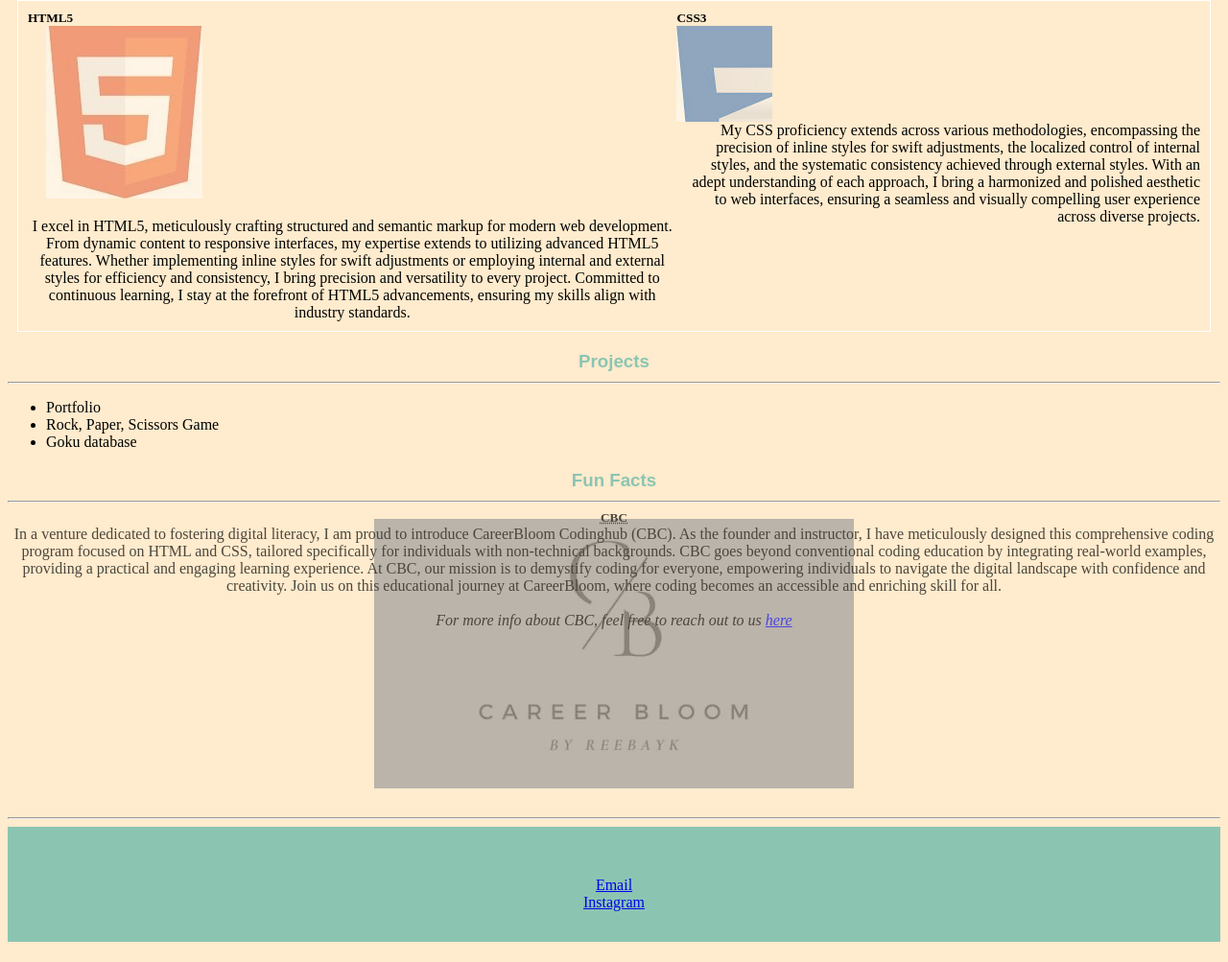
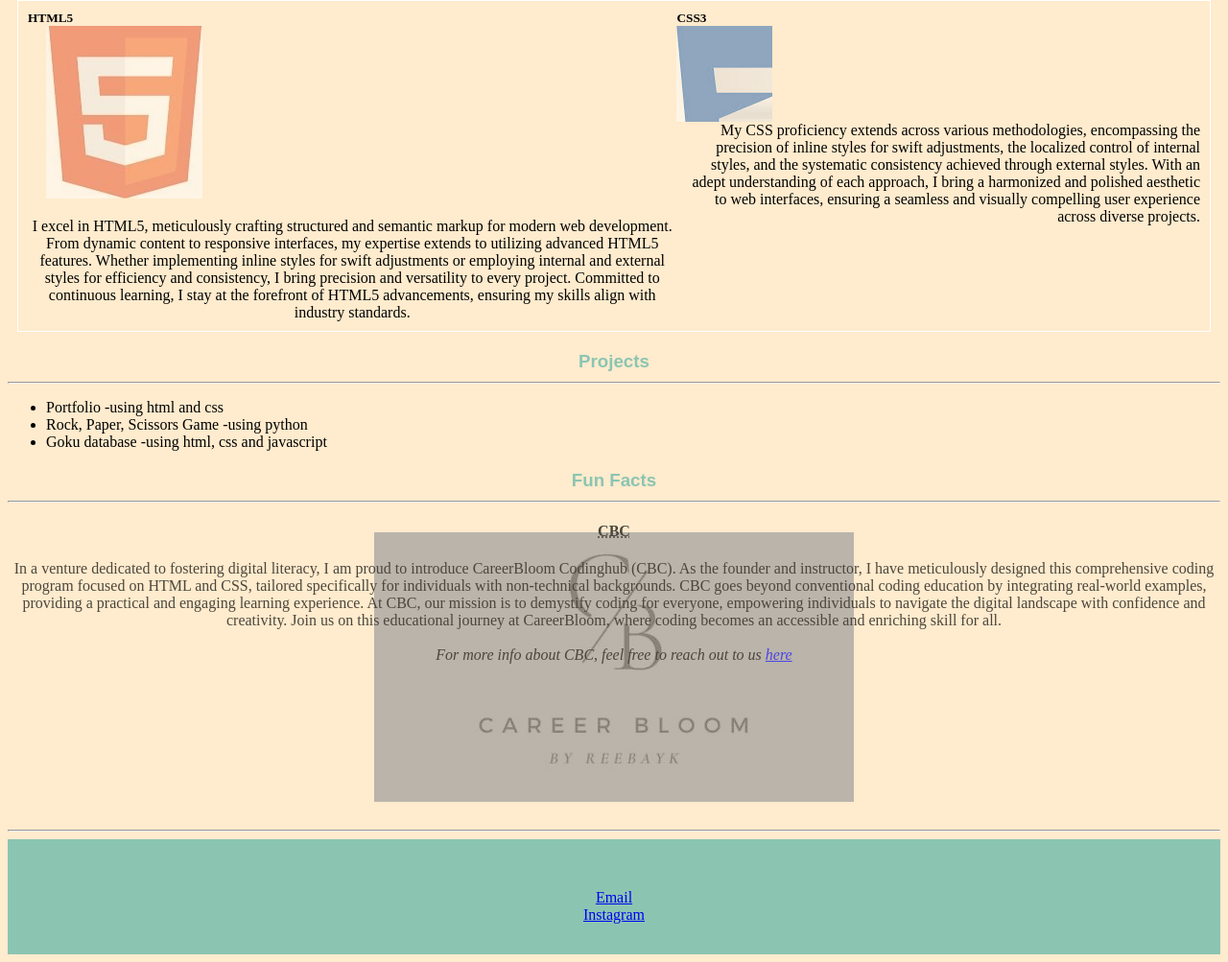
Before and after one commit to reebayk/my-static-portfolio, a plain HTML site: page index.html in a window 1280 px wide. Shown: the part 594-1597 px from the top of the page at 96% size. Drawn offline with Linux system fonts and the light colour scheme.

Commit message:
Update index.html

```diff
--- a/index.html
+++ b/index.html
@@ -70,9 +70,9 @@
         <div class="projects">
             <div>
                 <ul>
-                    <li>Portfolio</li>
-                    <li>Rock, Paper, Scissors Game</li>
-                    <li>Goku database</li>
+                    <li>Portfolio -using html and css</li>
+                    <li>Rock, Paper, Scissors Game -using python</li>
+                    <li>Goku database -using html, css and javascript</li>
                 </ul>
             </div>
         </div>
@@ -81,7 +81,7 @@
         <h3>Fun Facts</h3><hr>
         <div class="funfacts">
             <div>
-                <h5 style="text-align: center;"> <abbr title="CareerBloom Codinghub">CBC</abbr></h5>
+                <h4 style="text-align: center;"> <abbr title="CareerBloom Codinghub">CBC</abbr></h4>
                 <p>
                     In a venture dedicated to fostering digital literacy, I am proud to introduce CareerBloom Codinghub (CBC). As the founder and instructor, I have meticulously designed this comprehensive coding program focused on HTML and CSS, tailored specifically for individuals with non-technical backgrounds. CBC goes beyond conventional coding education by integrating real-world examples, providing a practical and engaging learning experience. At CBC, our mission is to demystify coding for everyone, empowering individuals to navigate the digital landscape with confidence and creativity. Join us on this educational journey at CareerBloom, where coding becomes an accessible and enriching skill for all.
                 </p><br>
```
